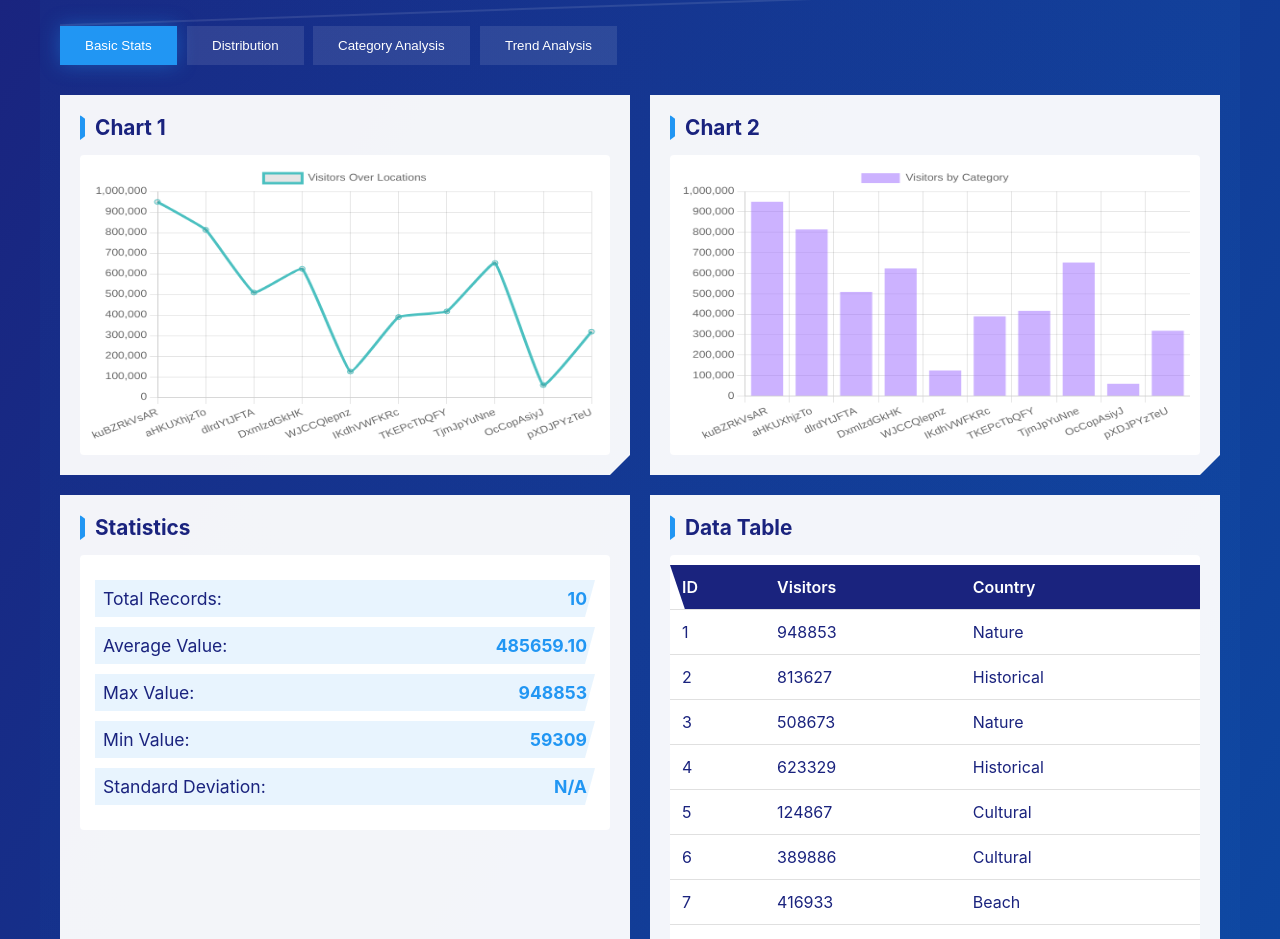
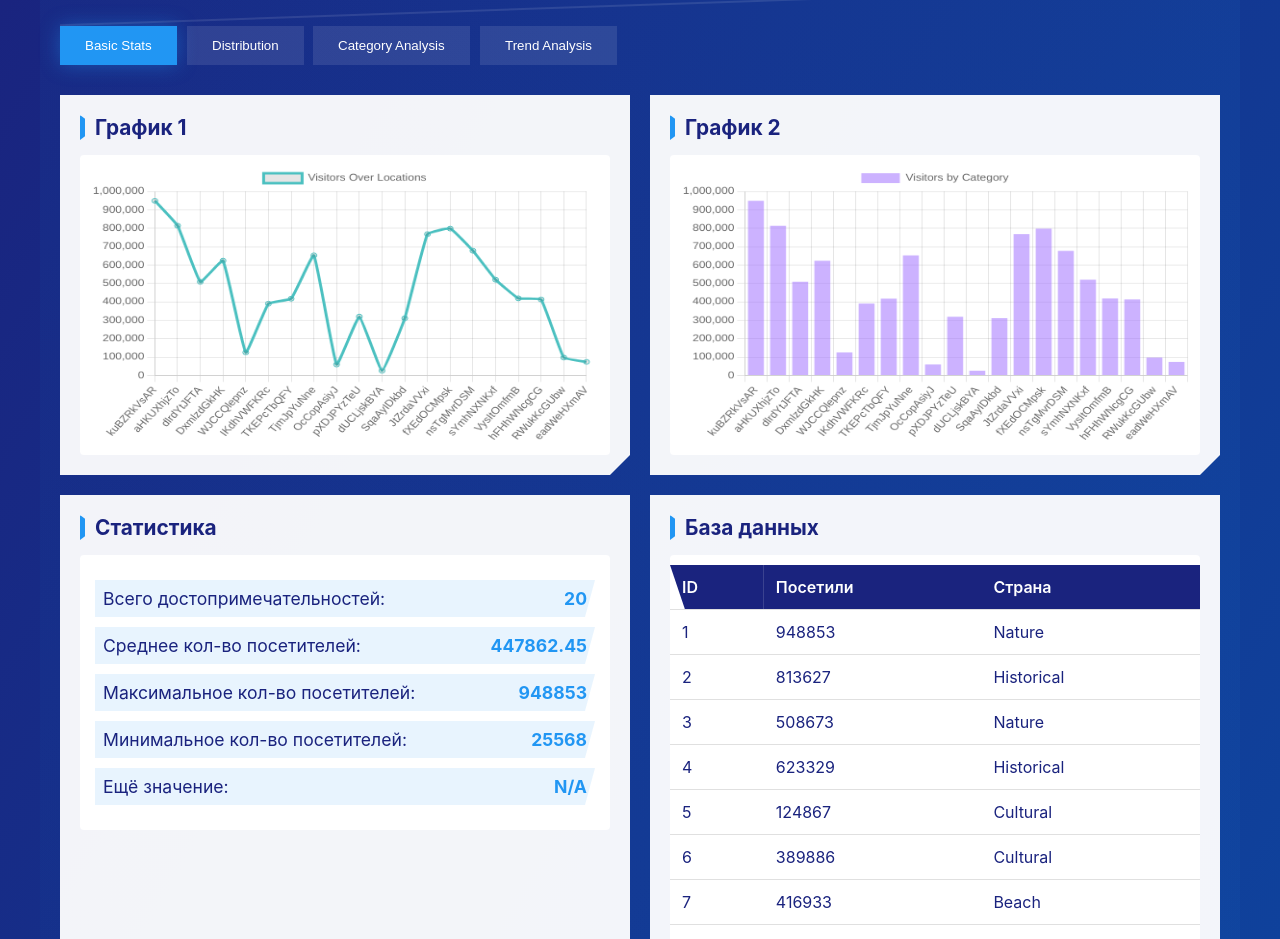
Before and after one commit to BitneeZ/TOUR_DB, a website built with Vite: page project/index.html in a window 1280 px wide. Shown: the part 105-1044 px from the top of the page. Built offline with nearby package versions, Linux system fonts and the light colour scheme.

Commit message:
Руссификация сайта

```diff
--- a/project/index.html
+++ b/project/index.html
@@ -1,15 +1,15 @@
 <!DOCTYPE html>
-<html lang="en">
+<html lang="ru">
 <head>
     <meta charset="UTF-8">
     <meta name="viewport" content="width=device-width, initial-scale=1.0">
-    <title>Dataset Dashboard</title>
+    <title>Dashboard</title>
     <link rel="stylesheet" href="style.css">
 </head>
 <body>
     <div class="dashboard">
         <header>
-            <h1>Dataset Dashboard</h1>
+            <h1>Туризм в Москве</h1>
         </header>
 
         <div class="controls">
@@ -23,35 +23,35 @@
 
         <div class="grid-container">
             <div class="card">
-                <h2>Chart 1</h2>
+                <h2>График 1</h2>
                 <canvas id="chart1"></canvas>
             </div>
 
             <div class="card">
-                <h2>Chart 2</h2>
+                <h2>График 2</h2>
                 <canvas id="chart2"></canvas>
             </div>
 
             <div class="card">
-                <h2>Statistics</h2>
+                <h2>Статистика</h2>
                 <div id="stats">
-                    <p>Total Records: <span id="totalRecords">0</span></p>
-                    <p>Average Value: <span id="avgValue">0</span></p>
-                    <p>Max Value: <span id="maxValue">0</span></p>
-                    <p>Min Value: <span id="minValue">0</span></p>
-                    <p>Standard Deviation: <span id="stdDev">0</span></p>
+                    <p>Всего достопримечательностей: <span id="totalRecords">0</span></p>
+                    <p>Среднее кол-во посетителей: <span id="avgValue">0</span></p>
+                    <p>Максимальное кол-во посетителей: <span id="maxValue">0</span></p>
+                    <p>Минимальное кол-во посетителей: <span id="minValue">0</span></p>
+                    <p>Ещё значение: <span id="Ещё значение">0</span></p>
                 </div>
             </div>
 
             <div class="card">
-                <h2>Data Table</h2>
+                <h2>База данных</h2>
                 <div class="table-container">
                     <table id="dataTable">
                         <thead>
                             <tr>
                                 <th>ID</th>
-                                <th>Visitors</th>
-                                <th>Country</th>
+                                <th>Посетили</th>
+                                <th>Страна</th>
                             </tr>
                         </thead>
                         <tbody></tbody>
--- a/project/main.js
+++ b/project/main.js
@@ -10,7 +10,17 @@ const jsonData = {
         "TKEPcTbQFY",
         "TjmJpYuNne",
         "OcCopAsiyJ",
-        "pXDJPYzTeU"
+        "pXDJPYzTeU",
+        "dUCLjskBYA",
+        "SqaAyIDkbd",
+        "JtZrdaVVxi",
+        "fXEdOCMpsk",
+        "nsTgMvrDSM",
+        "sYmhNXNKxf",
+        "VysItOmfmB",
+        "hFHhWNcgCG",
+        "RWukKcGUbw",
+        "eadWeHXmAV"
     ],
     "values": [
         948853,
@@ -22,7 +32,17 @@ const jsonData = {
         416933,
         652046,
         59309,
-        319068
+        319068,
+        25568,
+        310407,
+        767695,
+        797939,
+        677168,
+        520163,
+        418753,
+        412795,
+        96904,
+        73266
     ],
     "categories": [
         "Nature",
@@ -34,17 +54,27 @@ const jsonData = {
         "Beach",
         "Historical",
         "Cultural",
-        "Adventure"
+        "Adventure",
+        "Urban",
+        "Cultural",
+        "Urban",
+        "Adventure",
+        "Nature",
+        "Beach",
+        "Historical",
+        "Nature",
+        "Beach",
+        "Beach"
     ],
     "statistics": {
-        "total_records": 10,
-        "mean_visitors": 485659.1,
-        "mean_rating": 2.2,
-        "mean_revenue": 538201.35,
+        "total_records": 20,
+        "mean_visitors": 447862.45,
+        "mean_rating": 2.42,
+        "mean_revenue": 530464.39,
         "max_visitors": 948853,
-        "min_visitors": 59309,
-        "max_revenue": 943411.34,
-        "min_revenue": 84388.38
+        "min_visitors": 25568,
+        "max_revenue": 989416.73,
+        "min_revenue": 13352.38
     }
 };
 
@@ -272,7 +302,7 @@ function populateStatistics(stats) {
     document.getElementById('avgValue').textContent = stats.mean_visitors.toFixed(2);
     document.getElementById('maxValue').textContent = stats.max_visitors;
     document.getElementById('minValue').textContent = stats.min_visitors;
-    document.getElementById('stdDev').textContent = 'N/A'; // Add if you compute this in JSON
+    document.getElementById('Ещё значение').textContent = 'N/A'; // Add if you compute this in JSON
 }
 
 // Populate table
```
Also changed, not shown: project/tourism_dashboard.json (+40 -10 lines), tourism_dataset.csv, 1 other file.
